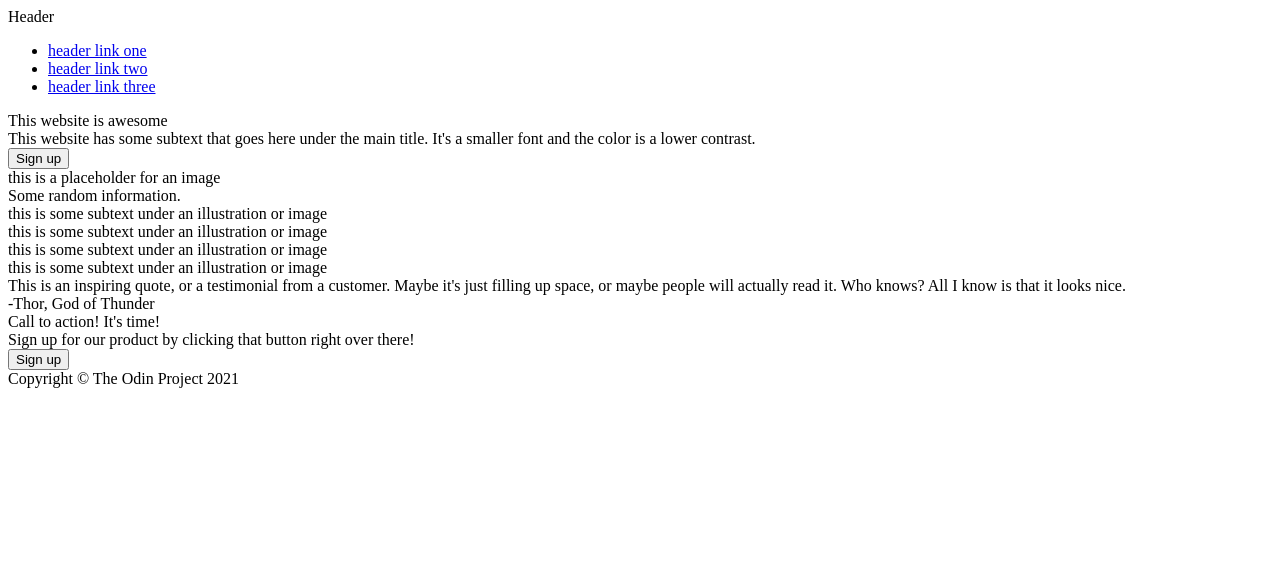
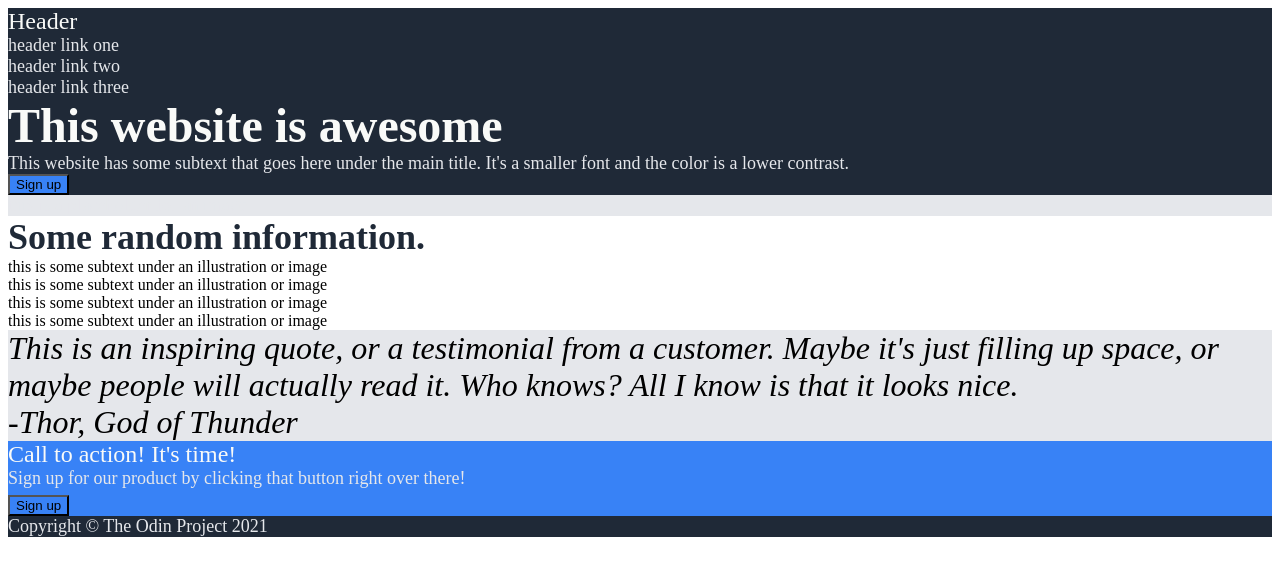
Before and after one commit to gavinv-m/landing-page, a plain HTML site: page index.html in a window 1280 px wide. Drawn offline with Linux system fonts and the light colour scheme.

Commit message:
Update styles, colors, and fonts

```diff
--- a/index.html
+++ b/index.html
@@ -10,11 +10,11 @@
 <body>
     <div>
         <!-- Header & Hero Container -->
-        <div>
+        <div class="head-hero">
             <!-- Header -->
             <div>
-                <div>Header</div>
-                <ul>
+                <div class="header-logo">Header</div>
+                <ul class="secondary-text">
                     <li><a href="#">header link one</a></li>
                     <li><a href="#">header link two</a></li>
                     <li><a href="#">header link three</a></li>
@@ -25,8 +25,8 @@
             <div>
                 <!-- Left of hero -->
                 <div>
-                    <div>This website is awesome</div>
-                    <div>This website has some subtext that goes here under the main title.
+                    <div class="main-text">This website is awesome</div>
+                    <div class="secondary-text">This website has some subtext that goes here under the main title.
                         It's a smaller font and the color is a lower contrast.
                     </div>
                     <button>Sign up</button>
@@ -35,7 +35,7 @@
                 <!-- Right of hero -->
                 <div>
                     <!-- Grey Box -->
-                    <div>this is a placeholder for an image</div>
+                    <div class="secondary-text image-placeholder">this is a placeholder for an image</div>
                 </div>
             </div>
         </div>
@@ -43,7 +43,7 @@
         <!-- Information Section -->
         <div>
             <!-- Header -->
-            <div>Some random information.</div>
+            <div class="information-header">Some random information.</div>
 
             <!-- Images and Subtext -->
             <div>
@@ -71,8 +71,8 @@
         </div>
 
         <!-- Quote -->
-        <div>
-            <div>
+        <div class="quote-section">
+            <div class="quote-text">
                 This is an inspiring quote, or a testimonial from a customer.
                 Maybe it's just filling up space, or maybe people will actually read it.
                 Who knows? All I know is that it looks nice.
@@ -84,12 +84,15 @@
         </div>
 
         <!-- Call to action -->
+        <!-- White background -->
         <div>
-            <div>
+            <!-- Blue background -->
+            <div class="cta">
                 <!-- Left side -->
                 <div>
+                    <!-- First div, will inherit both cta selectors, applied here color & font-size -->
                     <div>Call to action! It's time!</div>
-                    <div>Sign up for our product by clicking that button right over there!</div>
+                    <div class="secondary-text">Sign up for our product by clicking that button right over there!</div>
                 </div>
 
                 <!-- Right side -->
@@ -98,7 +101,7 @@
         </div>
 
         <!-- Footer -->
-        <div>
+        <div class="footer secondary-text">
             Copyright © The Odin Project 2021
         </div>
     </div>
--- a/style.css
+++ b/style.css
@@ -0,0 +1,55 @@
+a {
+  text-decoration: none;
+}
+
+/* Button and call to action (cta) background color */
+button,
+.cta {
+    background-color: #3882f6;
+}
+
+/* Background color for header, hero and footer */
+.head-hero,
+.footer {
+    background-color: #1f2937;
+}
+
+.header-logo,
+.cta {
+    color: #f9faf8;
+    font-size: 24px;
+}
+
+.information-header {
+    color: #1f2937;
+    font-size: 36px;
+    font-weight: bolder;
+}
+
+.main-text {
+    color: #f9faf8;
+    font-size: 48px;
+    font-weight: bolder;
+}
+
+.secondary-text,
+a {
+    color: #e5e7eb;
+    font-size: 18px;
+}
+
+.quote-section,
+.image-placeholder {
+    background-color: #e5e7eb;
+}
+
+.quote-text {
+    font-size: 32px;
+    font-style: italic;
+}
+
+ul {
+  list-style-type: none;
+  margin: 0;
+  padding: 0;
+}
```
